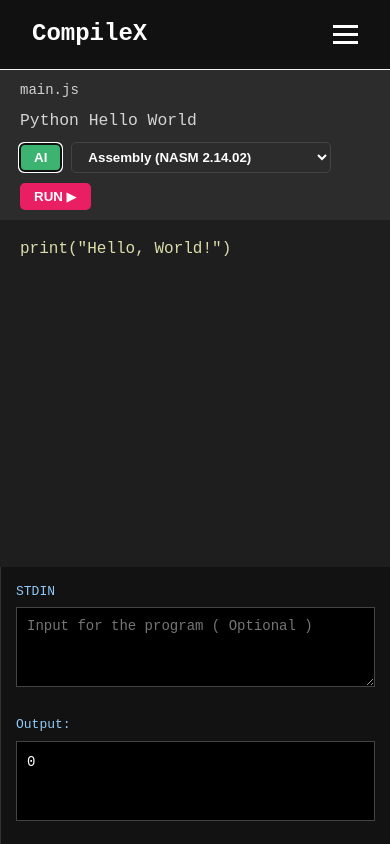
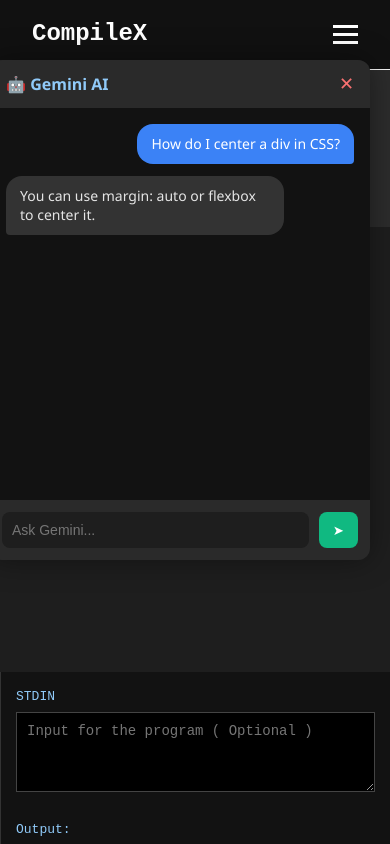
Before and after one commit to csrijon/Compiler, a React (Vite) app in the folder Frontend/: page /Compile in a window 390 px wide. Both pictures are taken after a click on the button "AI". Shown: the top 844 px of the page. Built offline with nearby package versions, Linux system fonts and the light colour scheme.

Commit message:
new update

```diff
--- a/Frontend/src/components/CodeEditorUI.css
+++ b/Frontend/src/components/CodeEditorUI.css
@@ -138,27 +138,159 @@
   font-size: 13px;
 }
 
-/* ---------- RESPONSIVE LAYOUT ---------- */
 @media screen and (max-width: 768px) {
+  .editor-top-bar {
+    flex-direction: column;
+    align-items: flex-start;
+    gap: 10px;
+  }
+
+  .editor-title {
+    text-align: left;
+    width: 100%;
+    margin-top: 5px;
+  }
+
+  .editor-controls {
+    flex-wrap: wrap;
+    gap: 8px;
+  }
+
   .editor-main {
     flex-direction: column;
+    height: auto;
   }
 
   .code-area,
   .side-panel {
     width: 100%;
-    flex: none;
-    height: 50%;
+    height: auto;
+    min-height: 200px;
   }
 
-  .editor-top-bar {
-    flex-direction: column;
-    align-items: flex-start;
-    gap: 8px;
+  .ai-panel {
+    position: fixed;
+    top: 0;
+    left: 0;
+    width: 100vw;
+    height: 100vh;
+    border-radius: 0;
+    padding: 16px;
+    z-index: 9999;
   }
 
-  .editor-title {
-    text-align: left;
-    width: 100%;
+  .ai-header {
+    font-size: 18px;
+  }
+
+  .ai-input {
+    height: 100px;
+    font-size: 16px;
+  }
+
+  .btn-send {
+    font-size: 16px;
+    padding: 10px;
+  }
+
+  .ai-output {
+    font-size: 15px;
+    padding: 12px;
   }
 }
+.chatgpt-panel {
+  position: fixed;
+  top: 60px;
+  right: 20px;
+  width: 380px;
+  height: 500px;
+  background: #1e1e1e;
+  border-radius: 12px;
+  box-shadow: 0 0 30px rgba(0,0,0,0.4);
+  display: flex;
+  flex-direction: column;
+  overflow: hidden;
+  z-index: 1000;
+  font-family: "Segoe UI", sans-serif;
+}
+
+.chatgpt-header {
+  background: #2a2a2a;
+  color: #90caf9;
+  padding: 12px 16px;
+  font-weight: bold;
+  display: flex;
+  justify-content: space-between;
+  align-items: center;
+}
+
+.chatgpt-close {
+  background: none;
+  border: none;
+  color: #f87171;
+  font-size: 18px;
+  cursor: pointer;
+}
+
+.chatgpt-messages {
+  flex: 1;
+  padding: 16px;
+  overflow-y: auto;
+  background: #121212;
+  display: flex;
+  flex-direction: column;
+  gap: 12px;
+}
+
+.chat-bubble {
+  max-width: 80%;
+  padding: 10px 14px;
+  border-radius: 16px;
+  font-size: 14px;
+  line-height: 1.4;
+}
+
+.chat-bubble.user {
+  align-self: flex-end;
+  background-color: #3b82f6;
+  color: white;
+  border-bottom-right-radius: 4px;
+}
+
+.chat-bubble.ai {
+  align-self: flex-start;
+  background-color: #333;
+  color: #e5e5e5;
+  border-bottom-left-radius: 4px;
+}
+
+.chatgpt-input-area {
+  display: flex;
+  padding: 12px;
+  background: #2a2a2a;
+  gap: 10px;
+}
+
+.chatgpt-input {
+  flex: 1;
+  padding: 10px;
+  border-radius: 8px;
+  border: none;
+  font-size: 14px;
+  background: #1e1e1e;
+  color: white;
+}
+
+.chatgpt-send {
+  background-color: #10b981;
+  border: none;
+  padding: 10px 14px;
+  border-radius: 8px;
+  font-weight: bold;
+  color: white;
+  cursor: pointer;
+  transition: 0.2s;
+}
+.chatgpt-send:hover {
+  background-color: #059669;
+}
--- a/Frontend/src/components/CodeEditorUI.jsx
+++ b/Frontend/src/components/CodeEditorUI.jsx
@@ -58,6 +58,7 @@
   const [selectlanguageid,setselectlanguageid] = useState(languageOptions[0].id)
   const [token, settoken] = useState(0)
   const [output,setoutput] = useState(0)
+   const [showAI, setShowAI] = useState(false);
   const coderef = useRef(null)
 
   const handelclick = async () => {
@@ -123,16 +124,25 @@
   fetchOutput();
 }, [token]);
 
+const Aiclick = () => {
+  setShowAI(true)
+}
+
 
  return (
+    <>
       <div className="editor-wrapper">
         <div className="editor-top-bar">
           <span className="file-tab">main.js</span>
 
           <h3 className="editor-title">Python Hello World</h3>
           <div className="editor-controls">
-          <button className="btn-green">  AI</button>
-          <select className="lang-select" value={selectlanguageid} onChange={(e) => setselectlanguageid(Number(e.target.value))} >
+            <button className="btn-green" onClick={Aiclick}>AI</button>
+            <select
+              className="lang-select"
+              value={selectlanguageid}
+              onChange={(e) => setselectlanguageid(Number(e.target.value))}
+            >
               {languageOptions.map((lan, index) => (
                 <option value={lan.id} key={index}>{lan.name}</option>
               ))}
@@ -158,7 +168,33 @@
           </div>
         </div>
       </div>
-  );
+
+    {showAI && (
+  <div className="chatgpt-panel">
+    <div className="chatgpt-header">
+      <span>🤖 Gemini AI</span>
+      <button className="chatgpt-close" onClick={() => setShowAI(false)}>✕</button>
+    </div>
+
+    <div className="chatgpt-messages">
+      {/* Example messages */}
+      <div className="chat-bubble user">How do I center a div in CSS?</div>
+      <div className="chat-bubble ai">You can use margin: auto or flexbox to center it.</div>
+    </div>
+
+    <div className="chatgpt-input-area">
+      <input
+        type="text"
+        className="chatgpt-input"
+        placeholder="Ask Gemini..."
+      />
+      <button className="chatgpt-send">➤</button>
+    </div>
+  </div>
+)}
+
+    </>
+  )
 };
 
 export default CodeEditorUI;
```
Lines whose indentation alone changed are shown as unchanged.
